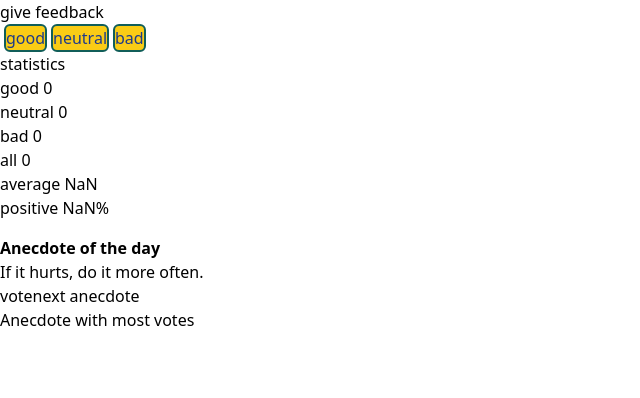
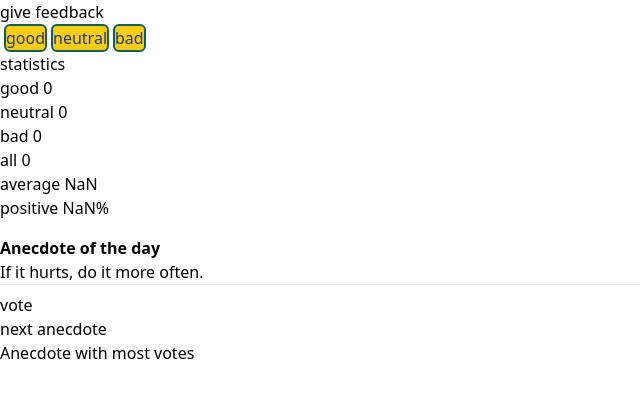
Before and after one commit to alvfaye/fullstackopen, a React (Create React App) app in the folder unicafe/: page / in a window 1280 px wide. Shown: the top 398 px of the page, without its empty margins (0-640 px from the left). Built offline with nearby package versions, Linux system fonts and the light colour scheme.

Commit message:
update anecdote

```diff
--- a/unicafe/src/components/Anecdote.js
+++ b/unicafe/src/components/Anecdote.js
@@ -1,4 +1,5 @@
 import React, { useState } from 'react';
+import Button from './Button';
 const anecdotes = [
   'If it hurts, do it more often.',
   'Adding manpower to a late software project makes it later.',
@@ -13,8 +14,13 @@ function Anecdote() {
     <div className="mt-4">
       <h1 className="font-extrabold">Anecdote of the day</h1>
       <h2>{anecdotes[selected]}</h2>
-      <button>vote</button>
-      <button>next anecdote</button>
+      <hr className="mb-2" />
+      <Button text="vote" onClick={() => console.log('vote')} />
+      <Button
+        text="next anecdote"
+        onClick={() => console.log('next anecdote')}
+      />
+
       <h1>Anecdote with most votes</h1>
     </div>
   );
--- /dev/null
+++ b/unicafe/src/components/Button.js
@@ -0,0 +1,11 @@
+import React from 'react';
+
+function Button({ text, onClick }) {
+  return (
+    <div>
+      <button onClick={onClick}>{text}</button>
+    </div>
+  );
+}
+
+export default Button;
```
